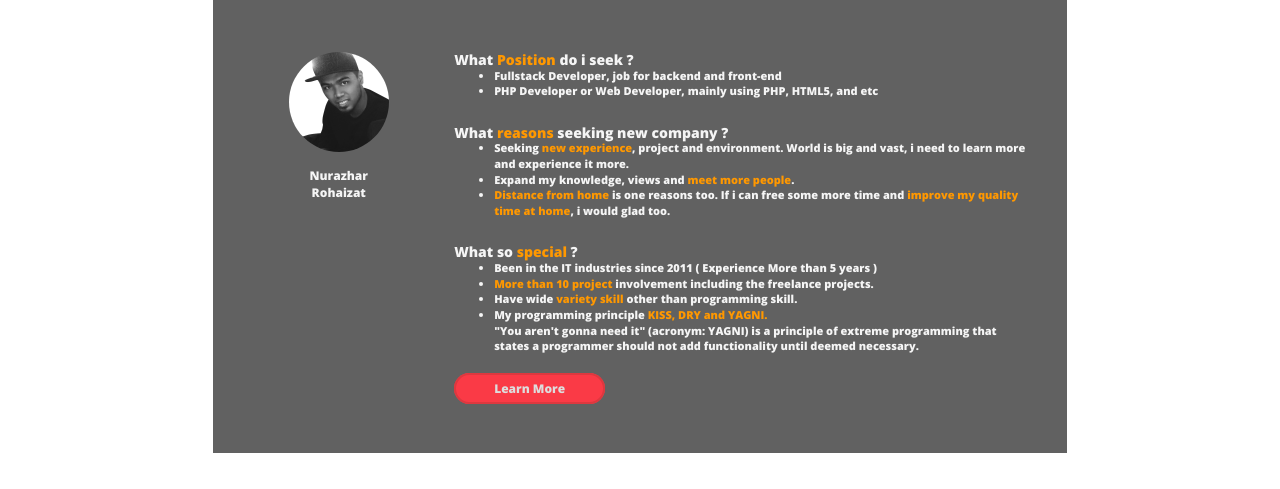
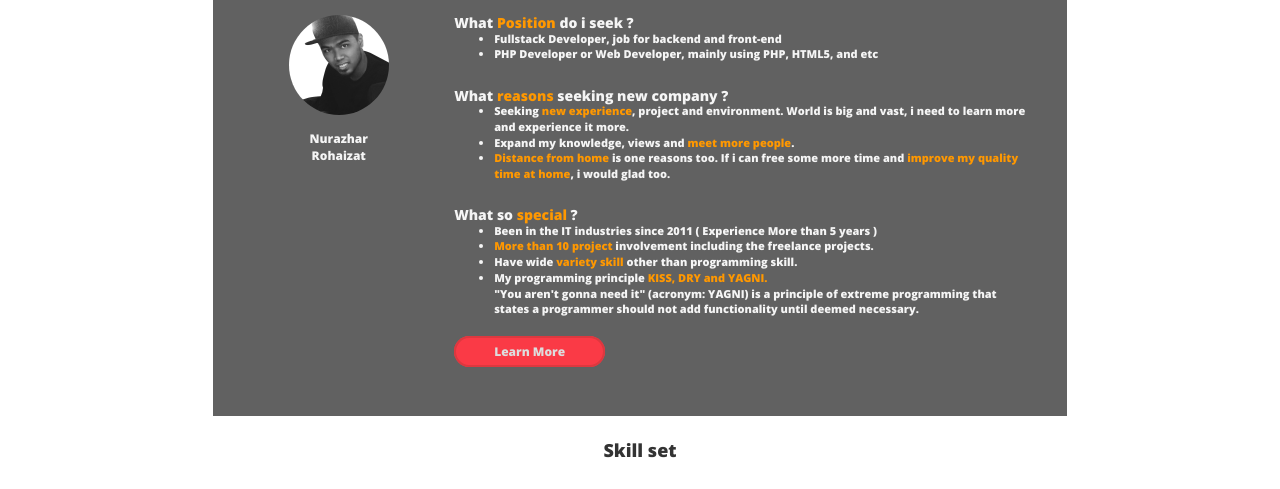
Before and after one commit to clearechoez/echoes, a plain HTML site: page index.html in a window 1280 px wide. Shown: the part 623-1112 px from the top of the page. Drawn offline with nearby package versions, Linux system fonts and the light colour scheme.

Commit message:
push latest

```diff
--- a/index.html
+++ b/index.html
@@ -21,7 +21,7 @@ h1,.title{font-weight: 800; font-style: italic;}
 *:focus {outline:0;}
 .clear{clear:both;}
 .nospace{padding:0;margin:0;}
-.rel-10{position:relative;top:-35px;background:rgba(58,58,58,.8);color:#f5f5f5;padding:10px;}
+.rel-10{position:relative;top:-15px;background:rgba(58,58,58,.8);color:#f5f5f5;padding:10px;}
 .menu_float{background:rgba(58,58,58,.1);padding: 6px 13px;border-radius: 2px;position:fixed;top:0;right:0;color:#ddd;margin:5px;z-index: 1;}
 .header_placeholder{background:url('./imgs/zen.jpg'); background-size: 100%;color:#f5f5f5; }
 
@@ -70,7 +70,7 @@ h1,.title{font-weight: 800; font-style: italic;}
 		</span>
 	<div class="" style="padding:10px">
 		<span class="text-center">
-			<h3 class="nospace" style="font-weight: 800;font-style: initial;"><strong>CLEAR <span class="text-danger">ECHOES</span></strong> <small> <small>Good day</small></small></h3>
+			<h3 class="nospace" style="font-weight: 800;font-style: initial;"><strong style="cursor:pointer	;" onclick="change_page('overview.html');">CLEAR <span class="text-danger">ECHOES</span></strong> <small> <small>Good day</small></small></h3>
 		</span>
 	</div>
 <div id="result">
--- a/overview.html
+++ b/overview.html
@@ -50,7 +50,7 @@
 	<div class="col-md-2"></div>
 	<div class="col-md-8 rel-10 ">
 		<div class="col-md-12" id="overview">
-			<div class="clear"></div><br><br><br><br><br><br>
+			<div class="clear"></div><br><br>
 			<div class="col-sm-3 text-center">
 				<span><img class="profile" src="./imgs/profile.jpg"/></span><br><br>
 				<span style="font-size:120%;"><strong>Nurazhar <br>Rohaizat</strong></span><br><br>
```
